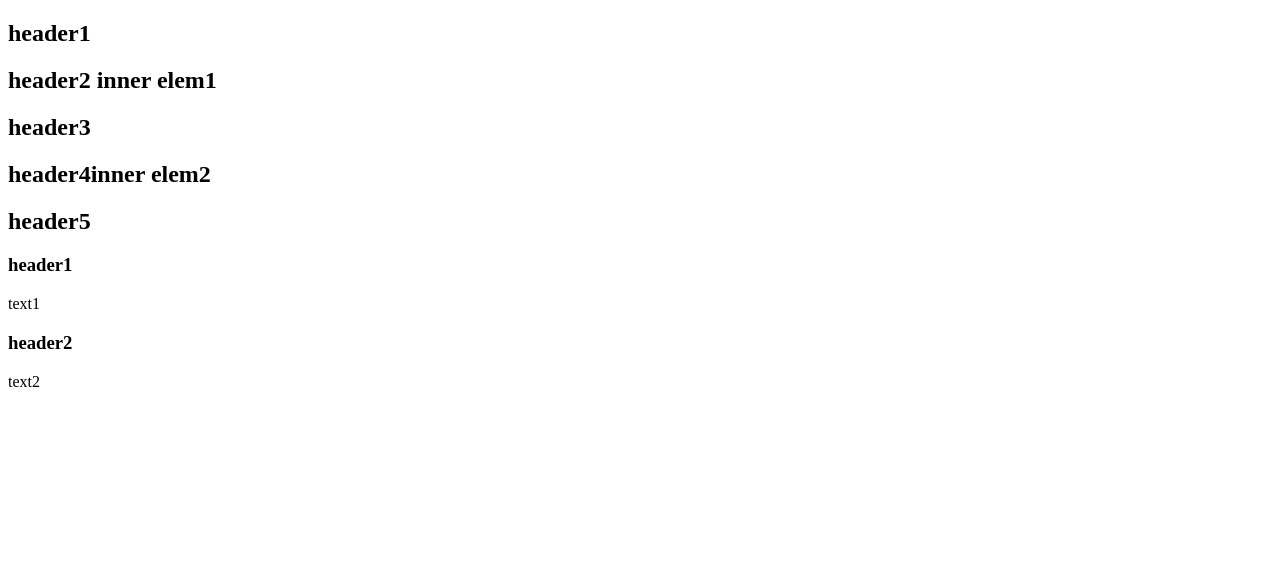
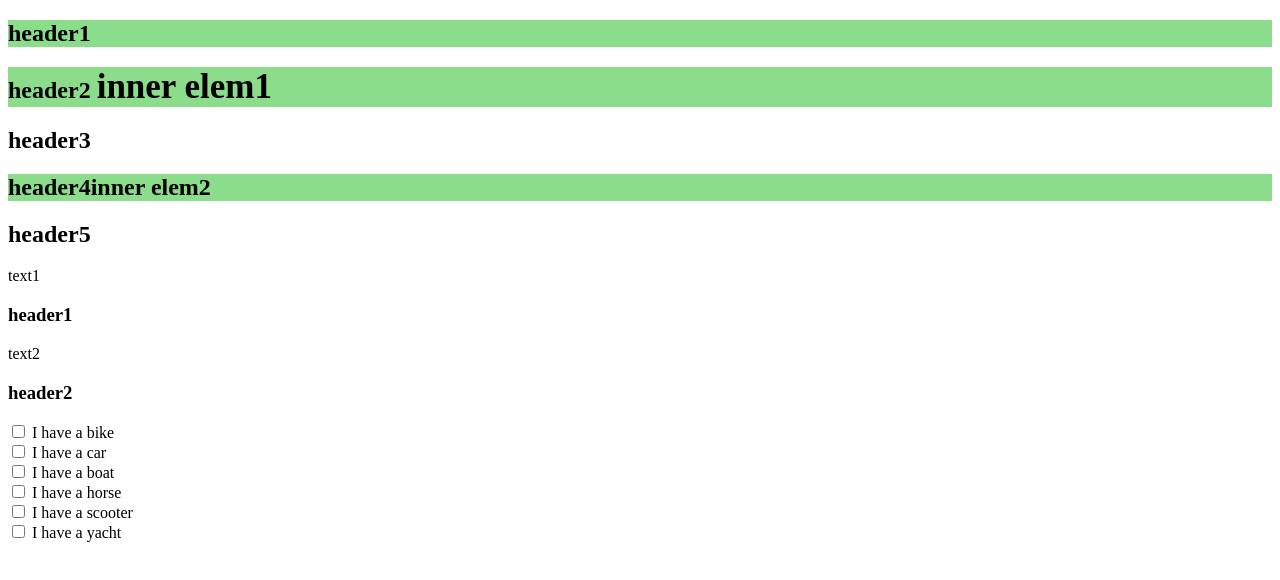
Before and after one commit to docia/JS-Fundamentals, a plain HTML site: page JS-9/index.html in a window 1280 px wide. Drawn offline with nearby package versions, Linux system fonts and the light colour scheme.

Commit message:
task jQuery done

```diff
--- a/JS-9/index.html
+++ b/JS-9/index.html
@@ -20,6 +20,19 @@
 
 		<a href="https://en.wikipedia.org/wiki/Cat"></a>
 
+		<input type="checkbox" id="vehicle1" name="vehicle1" value="Bike" />
+		<label for="vehicle1"> I have a bike</label><br />
+		<input type="checkbox" id="vehicle2" name="vehicle2" value="Car" />
+		<label for="vehicle2"> I have a car</label><br />
+		<input type="checkbox" id="vehicle3" name="vehicle3" value="Boat" />
+		<label for="vehicle3"> I have a boat</label><br />
+		<input type="checkbox" id="vehicle4" name="vehicle4" value="Horse" />
+		<label for="vehicle4"> I have a horse</label><br />
+		<input type="checkbox" id="vehicle5" name="vehicle5" value="Scooter" />
+		<label for="vehicle5"> I have a scooter</label><br />
+		<input type="checkbox" id="vehicle6" name="vehicle6" value="Yacht" />
+		<label for="vehicle46"> I have a yacht</label><br />
+
 		<script src="https://ajax.googleapis.com/ajax/libs/jquery/3.7.0/jquery.min.js"></script>
 		<script src="script.js"></script>
 	</body>
--- a/JS-9/script.js
+++ b/JS-9/script.js
@@ -1,21 +1,39 @@
 // --------------- 1
-// const $heads = $('h2.head');
-// $heads.addClass('green');
+const $heads = $('h2.head');
+$heads.addClass('green');
 
-// const $innerHeads = $('h2.head span.inner');
-// $innerHeads.addClass('size');
+const $innerHeads = $('h2.head span.inner');
+$innerHeads.addClass('size');
 
 // --------------- 2
-// const a = $("a");
-// pattern = /https:\/\//;
+const a = $("a");
+pattern = /https:\/\//;
 
-// if (pattern.test(a.attr('href'))) {
-//     a.attr('target', '_blank');
-// }
+if (pattern.test(a.attr('href'))) {
+    a.attr('target', '_blank');
+}
 
-// console.log(a.attr("target"));
+console.log(a.attr("target"));
 
 // --------------- 3
 
-const divs = $('div + h3');
-console.log(divs)
+const $divs = $("h3 + div");
+
+$divs.each((index, element) => {
+	if (index < 2) {
+		$("h3").eq(index).before(element);
+	}
+});
+
+// --------------- 4
+
+const $checkboxes = $(":checkbox");
+
+let counter = 0;
+$checkboxes.click(function (event) {
+	const checked = event.target.checked;
+	if (counter >= 3 && checked) return false;
+
+	if (checked) counter++;
+	else counter--;
+});
```
